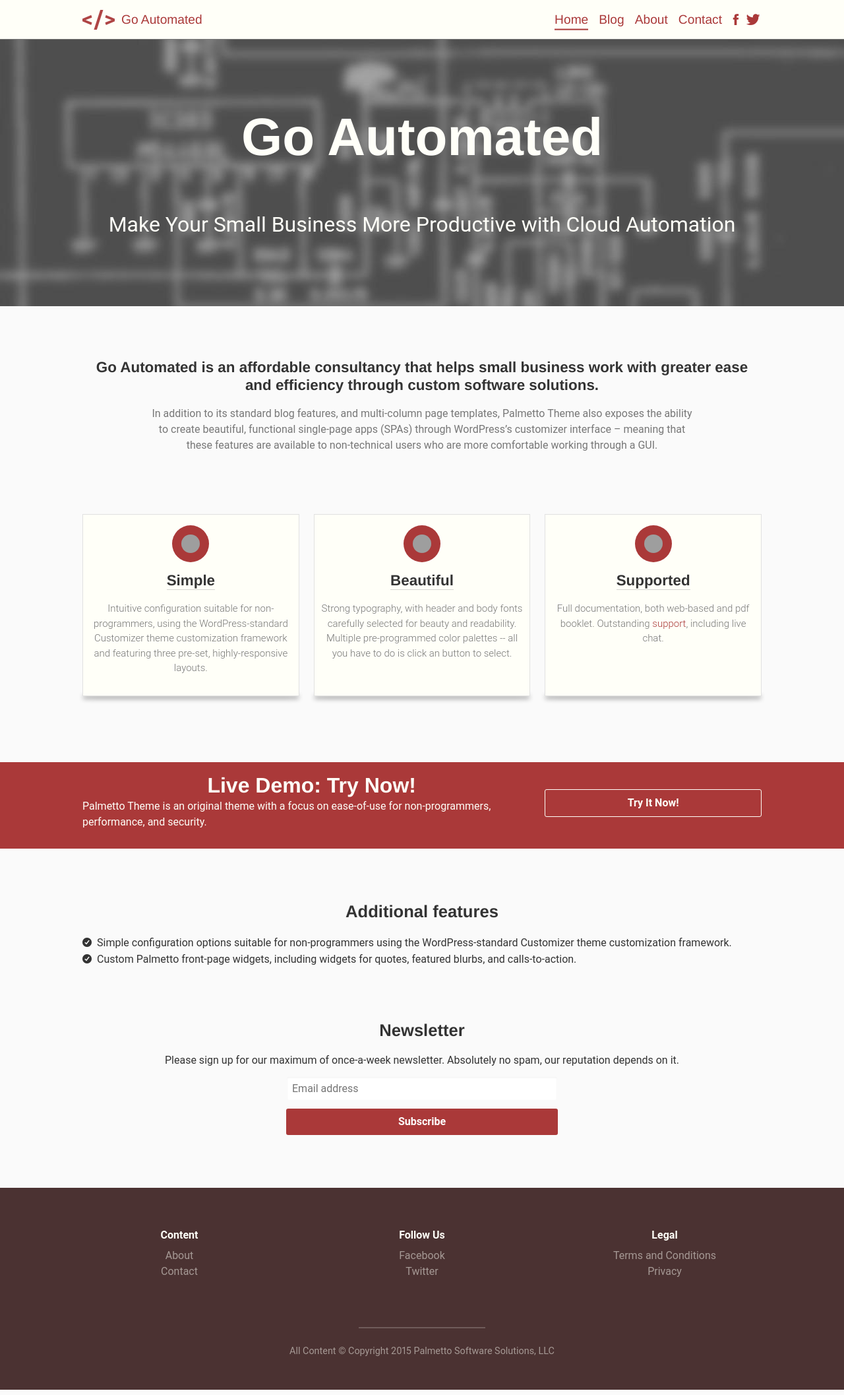
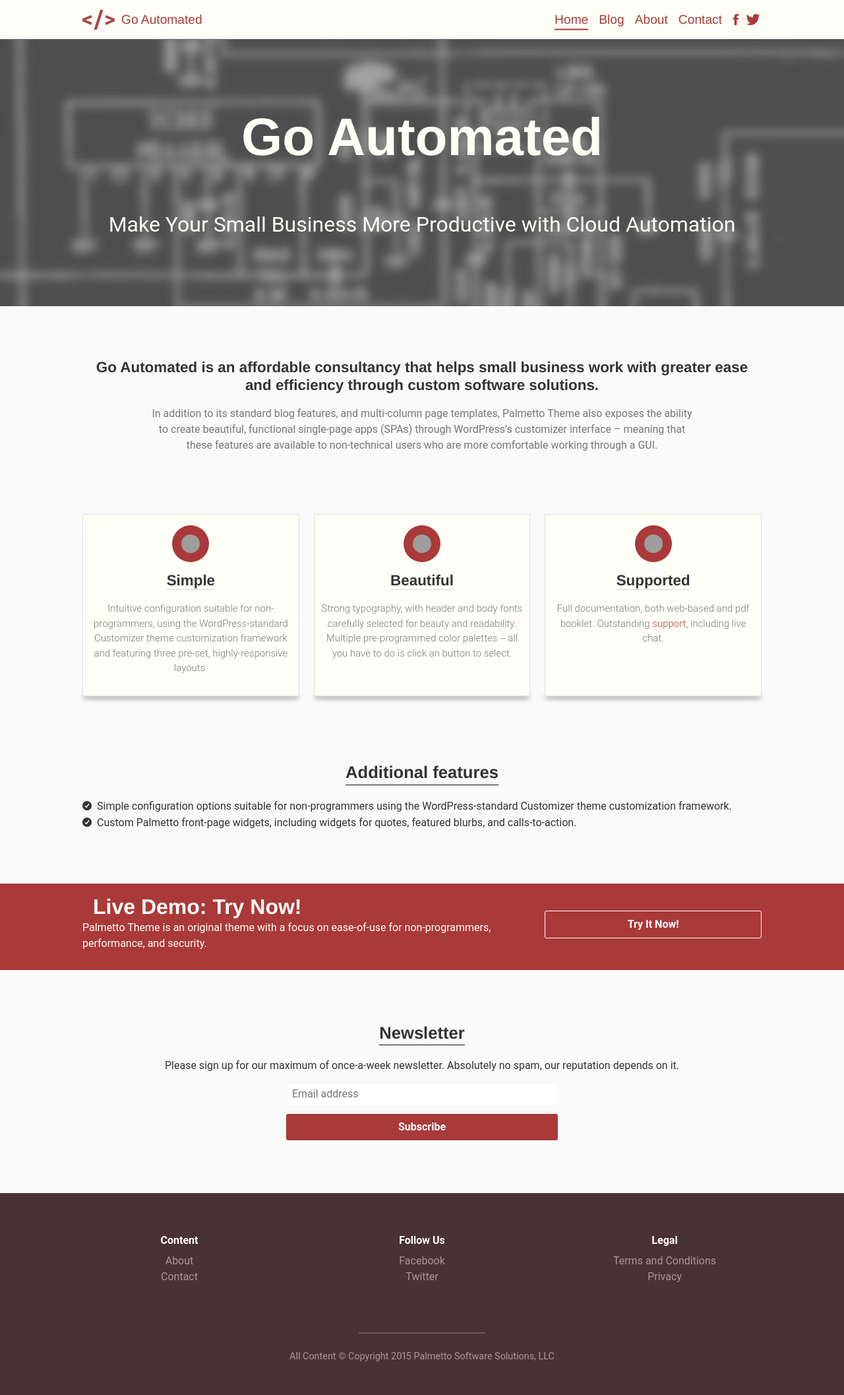
Before and after one commit to esbullington/goautomated, a Jekyll site: the page built from index.html, in a window 1280 px wide. Shown: the whole page at 66% size. Built offline with Jekyll 4.4.1, drawn with Linux system fonts in a browser that asks for light colours; some web fonts are replaced; comment, search, counter and statistics services are not loaded; grey boxes are pictures that could not be loaded.

Commit message:
Add header bottom border

```diff
--- a/_includes/sections/features.html
+++ b/_includes/sections/features.html
@@ -1,9 +1,11 @@
 
 <div class="frontpage-inner-wrapper">
 
+	<header>
+		<h1>Additional features</h1>
+	</header>
+
 {% markdown %}
-
-# Additional features
 
 * Simple configuration options suitable for non-programmers using the WordPress-standard Customizer theme customization framework.
 * Custom Palmetto front-page widgets, including widgets for quotes, featured blurbs, and calls-to-action.
--- a/_includes/sections/list.html
+++ b/_includes/sections/newsletter.html
@@ -2,8 +2,8 @@
 
 	<header>
 		<h1>Newsletter</h1>
-		<p>Please sign up for our maximum of once-a-week newsletter. Absolutely no spam, our reputation depends on it.</p>
 	</header>
+	<p>Please sign up for our maximum of once-a-week newsletter. Absolutely no spam, our reputation depends on it.</p>
 
 	<!-- Begin MailChimp Signup Form -->
 	<div id="mc_embed_signup">
--- a/assets/css/style.css
+++ b/assets/css/style.css
@@ -700,17 +700,17 @@
       height: 100%;
       width: 100%; }
 
-.section-list .frontpage-inner-wrapper {
+.section-newsletter .frontpage-inner-wrapper {
   text-align: center; }
 
-.section-list p {
+.section-newsletter p {
   display: inline-block;
   width: 80%; }
 
-.section-list #mc_embed_signup {
+.section-newsletter #mc_embed_signup {
   display: inline-block;
   width: 40%; }
-  .section-list #mc_embed_signup input[type=submit] {
+  .section-newsletter #mc_embed_signup input[type=submit] {
     width: 100%; }
 
 main.default h1, main.default h2, main.default h3 {
@@ -719,20 +719,25 @@
 #mc_embed_signup {
   clear: left; }
 
-.frontpage-inner-wrapper h1, .frontpage-inner-wrapper h2, .frontpage-inner-wrapper h3 {
-  text-align: center; }
-
 main.default section {
   margin-bottom: 80px; }
 
 main.default hr:after {
   height: 2px;
-  margin: 4em 0;
   background: #777777;
+  margin: 0.5em 0;
   float: left;
   background: linear-gradient(to right, transparent 0%, rgba(0, 0, 0, 0.09) 35%, rgba(0, 0, 0, 0.09) 70%, transparent 100%);
   content: "";
   width: 100%; }
+
+.section-features .frontpage-inner-wrapper header, .section-newsletter .frontpage-inner-wrapper header {
+  text-align: center; }
+
+.section-features .frontpage-inner-wrapper h1, .section-newsletter .frontpage-inner-wrapper h1 {
+  display: inline-block;
+  border-bottom: 1px solid #111111;
+  padding-bottom: 3px; }
 
 .section-features li:before, .section-html5 li:before {
   font-family: 'Ionicons';
--- a/index.html
+++ b/index.html
@@ -18,14 +18,14 @@
 {% include sections/bullets.html %}
 </section>
 
+<section class="section-features">
+{% include sections/features.html %}
+</section>
+
 <section class="section-cta">
 {% include sections/cta.html %}
 </section>
 
-<section class="section-features">
-{% include sections/features.html %}
+<section class="section-newsletter">
+{% include sections/newsletter.html %}
 </section>
-
-<section class="section-list">
-{% include sections/list.html %}
-</section>
--- a/src/styles/includes/sections/list.scss
+++ b/src/styles/includes/sections/newsletter.scss
@@ -1,6 +1,6 @@
 
 
-.section-list {
+.section-newsletter {
 	.frontpage-inner-wrapper {
 		text-align: center;
 	}
--- a/src/styles/includes/sections/palmetto/features.scss
+++ /dev/null
@@ -1,4 +0,0 @@
-
-.section-features {
-	margin-top: 4em;
-}
--- a/src/styles/includes/sections/palmetto/support.scss
+++ /dev/null
@@ -1,6 +0,0 @@
-
-.section-support {
-	p {
-		color: $medium-gray;
-	}
-}
```
Also changed, not shown: src/styles/includes/sections/palmetto/bullets.scss (deleted, +0 -91 lines), src/styles/includes/sections/palmetto/cta.scss (deleted, +0 -37 lines), src/styles/includes/sections/palmetto/gumroad.scss (deleted, +0 -13 lines), src/styles/includes/sections/palmetto/intro.scss (deleted, +0 -10 lines), src/styles/includes/sections/palmetto/layouts.scss (deleted, +0 -22 lines), src/styles/pages/frontpage.scss (+15 -14 lines).
